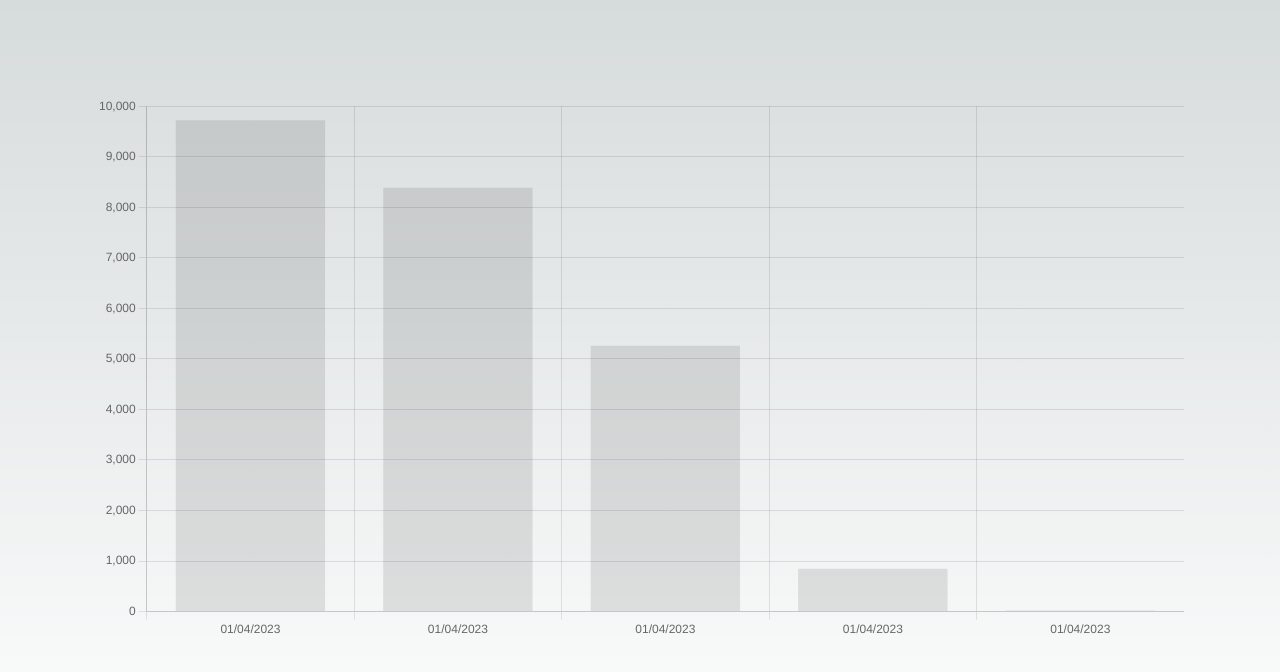
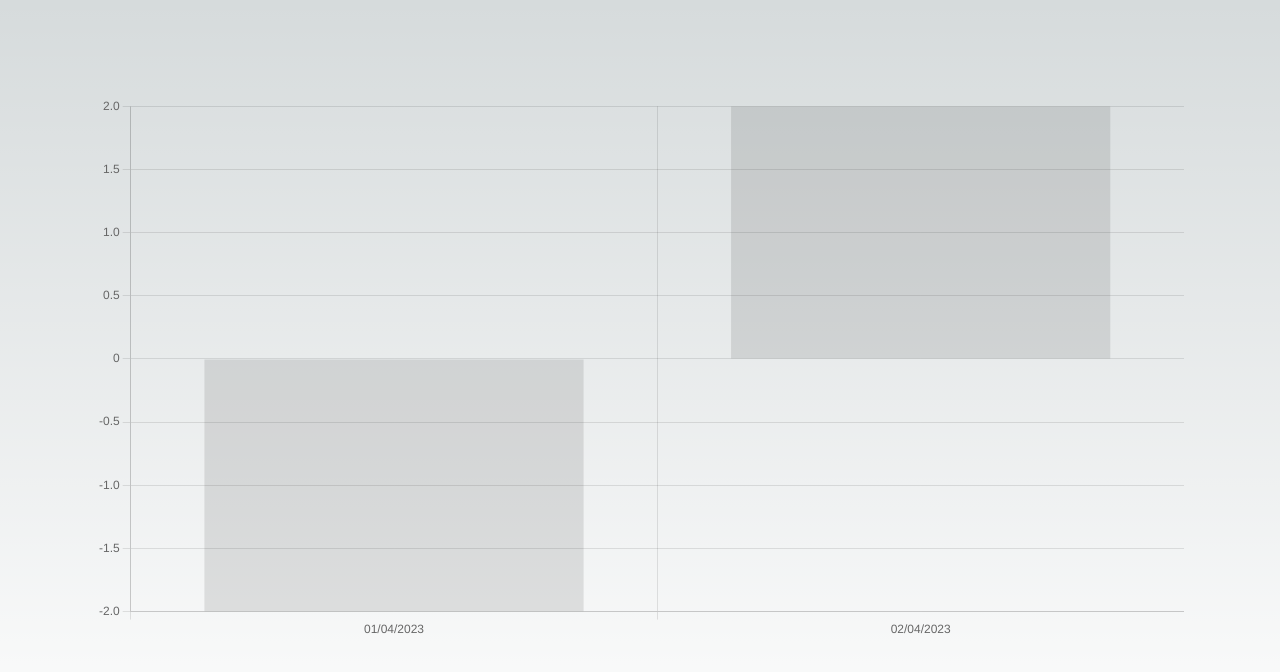
Before and after one commit to DeadBoyPiotrek/daily-charts, a Next.js app: page / in a window 1280 px wide. Shown: the top 672 px of the page. Built offline with nearby package versions, Linux system fonts and the light colour scheme.

Commit message:
feat stacked bar

```diff
--- a/src/app/page.tsx
+++ b/src/app/page.tsx
@@ -1,20 +1,19 @@
 import { dateFormat } from '@/lib/helpers/dateFormat';
 import { DailyChart } from './components/dailyChart';
 
-const chartData = [
-  ['2023-04-01T00:00:00', 9721, 1, -2],
-  ['2023-04-01T00:00:00', 8386, 1, 2],
-  ['2023-04-01T00:00:00', 5260, 1, 0],
-  ['2023-04-01T00:00:00', 849, 1, 1],
-  ['2023-04-01T00:00:00', 22, 1, -1],
-];
+// get data from test.json that only contains json object
+import chartData from '../../test.json';
 
+const rows = chartData.rows;
+const labels = rows
+  .filter((row, index) => index % 5 === 0)
+  .map(row => dateFormat(row[0]));
 const data = {
-  labels: chartData.map(arr => dateFormat(arr[0])),
+  labels: labels,
   datasets: [
     {
       label: 'Seconds',
-      data: chartData.map(arr => arr[1]),
+      data: rows.map(arr => arr[3]),
       fill: false,
       borderColor: 'rgb(75, 192, 192)',
       tension: 0.1,
--- a/test.json
+++ b/test.json
@@ -4,26 +4,18 @@
     "Date",
     "Time Spent (seconds)",
     "Number of People",
-    "Category"
+    "Productivity"
   ],
   "rows": [
-    ["2023-04-01T00:00:00", 8752, 1, "Entertainment"],
-    ["2023-04-01T00:00:00", 7044, 1, "Software Development"],
-    ["2023-04-01T00:00:00", 2325, 1, "Communication & Scheduling"],
-    ["2023-04-01T00:00:00", 2257, 1, "Utilities"],
-    ["2023-04-01T00:00:00", 1960, 1, "Reference & Learning"],
-    ["2023-04-01T00:00:00", 1001, 1, "Social Networking"],
-    ["2023-04-01T00:00:00", 638, 1, "Uncategorized"],
-    ["2023-04-01T00:00:00", 173, 1, "Business"],
-    ["2023-04-01T00:00:00", 88, 1, "Shopping"],
-    ["2023-04-02T00:00:00", 13224, 1, "Entertainment"],
-    ["2023-04-02T00:00:00", 1620, 1, "Social Networking"],
-    ["2023-04-02T00:00:00", 962, 1, "Utilities"],
-    ["2023-04-02T00:00:00", 910, 1, "Uncategorized"],
-    ["2023-04-02T00:00:00", 817, 1, "Communication & Scheduling"],
-    ["2023-04-02T00:00:00", 501, 1, "Reference & Learning"],
-    ["2023-04-02T00:00:00", 109, 1, "Shopping"],
-    ["2023-04-02T00:00:00", 7, 1, "Software Development"],
-    ["2023-04-02T00:00:00", 2, 1, "News & Opinion"]
+    ["2023-04-01T00:00:00", 9721, 1, -2],
+    ["2023-04-01T00:00:00", 8386, 1, 2],
+    ["2023-04-01T00:00:00", 5260, 1, 0],
+    ["2023-04-01T00:00:00", 849, 1, 1],
+    ["2023-04-01T00:00:00", 22, 1, -1],
+    ["2023-04-02T00:00:00", 14955, 1, -2],
+    ["2023-04-02T00:00:00", 2896, 1, 0],
+    ["2023-04-02T00:00:00", 161, 1, 1],
+    ["2023-04-02T00:00:00", 130, 1, -1],
+    ["2023-04-02T00:00:00", 10, 1, 2]
   ]
 }
```
